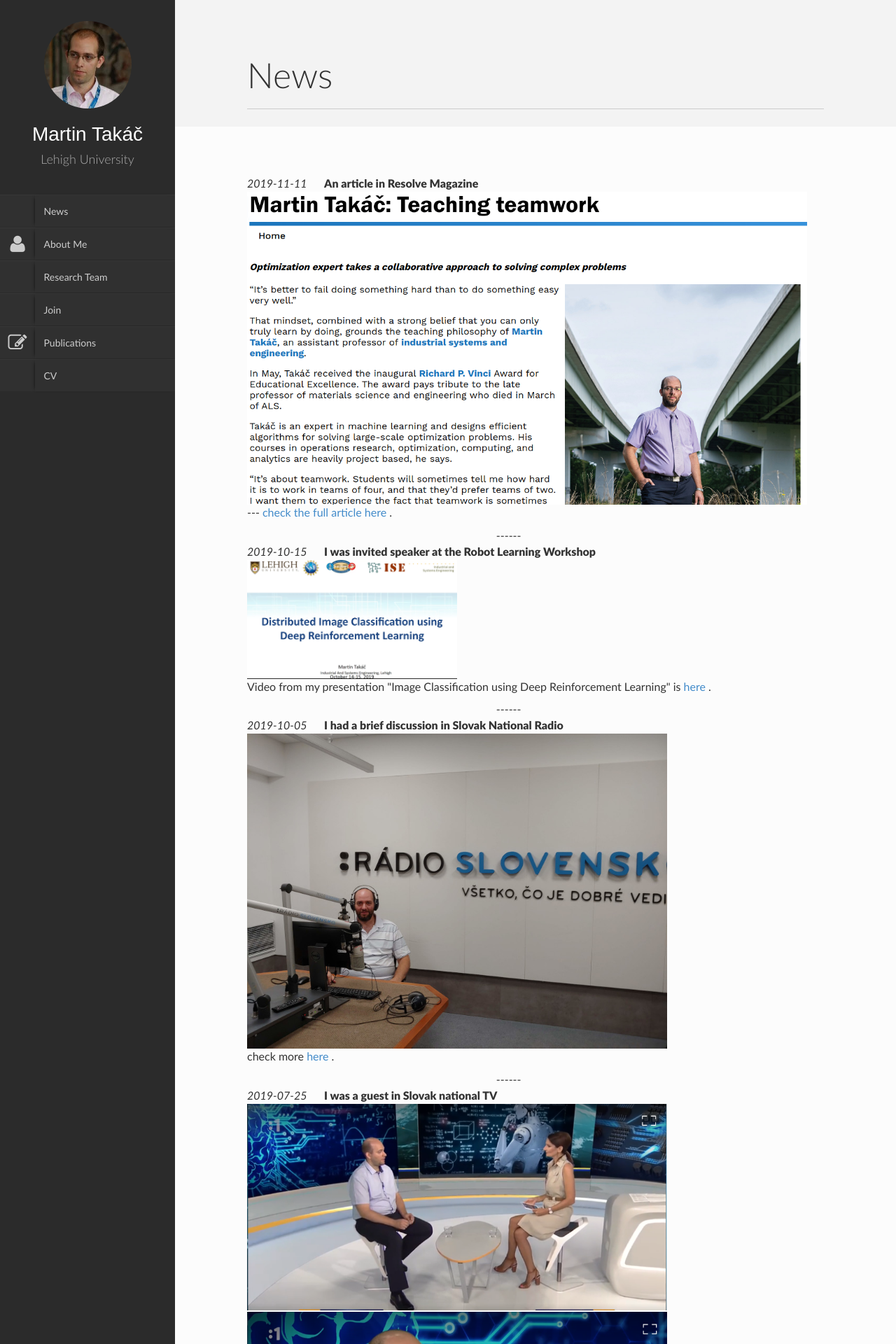
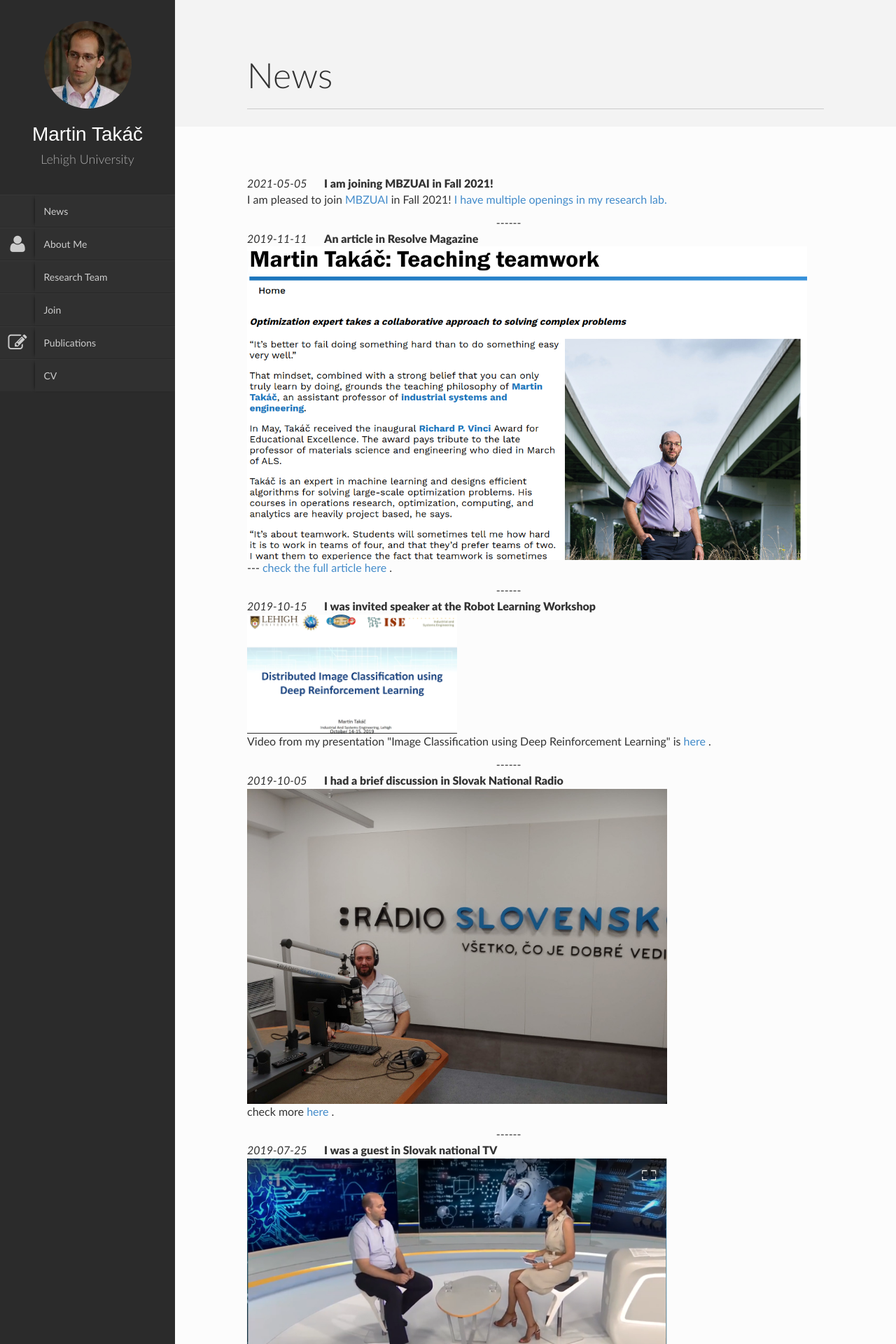
Before and after one commit to martintaki/takac.github.io, a Jekyll site: the page built from index.html, in a window 1280 px wide. Shown: the top 1920 px of the page at 70% size. Built offline with Jekyll 4.4.1, drawn with Linux system fonts in a browser that asks for light colours; nearby versions of some CDN libraries; library files that are not in the unit come from our copies.

Commit message:
update 05-07-2021

```diff
--- a/_data/news.yaml
+++ b/_data/news.yaml
@@ -1,3 +1,7 @@
+- body: 'I am pleased to join <a href="https://mbzuai.ac.ae/">MBZUAI</a> in Fall 2021!
+    <a href="https://mtakac.com/Join">I have multiple openings in my research lab.</a> '
+  date: '2021-05-05'
+  title: I am joining MBZUAI in Fall 2021!
 - body: ' <img src="http://mtakac.com/img/2019_november_resolve.png" align="middle"
     width="800"><br/> --- <a href="https://engineering.lehigh.edu/research/resolve/volume-2-2019/martin-tak-teaching-teamwork">check
     the full article here</a> .'
```
